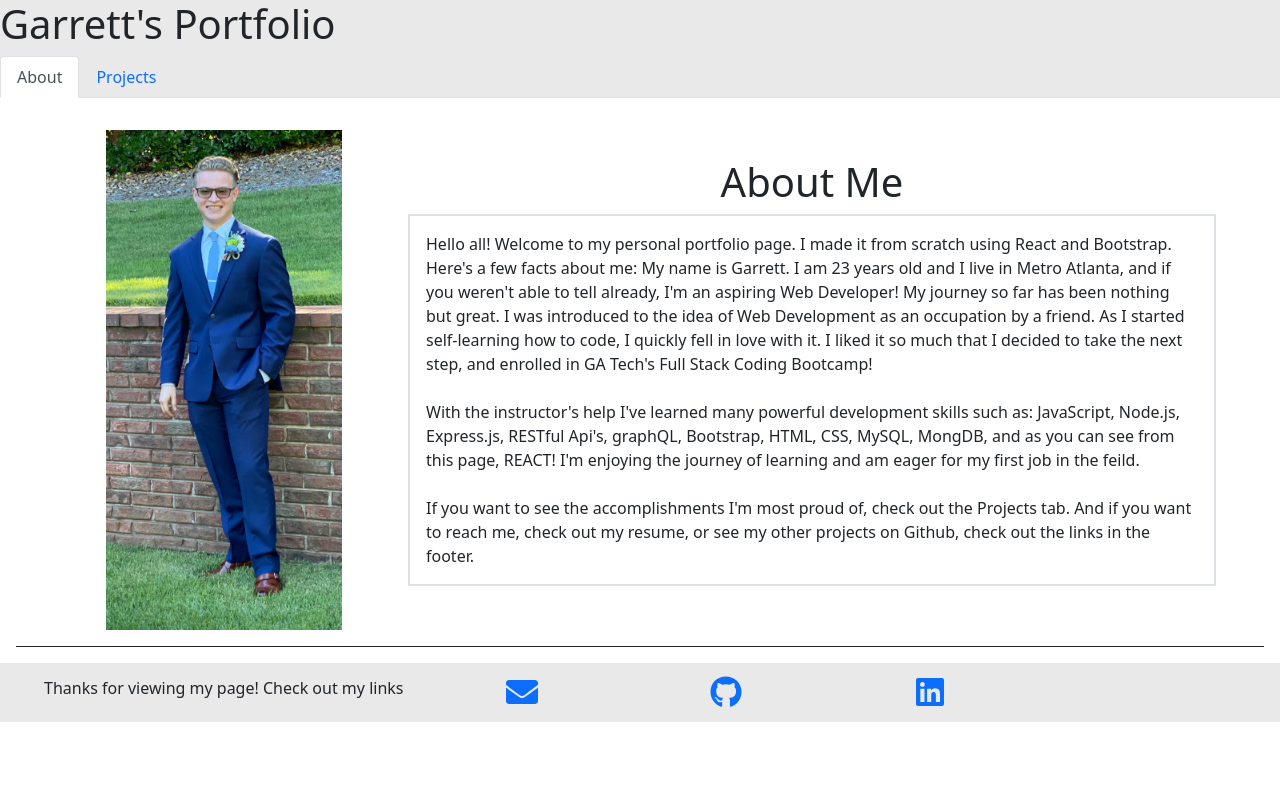
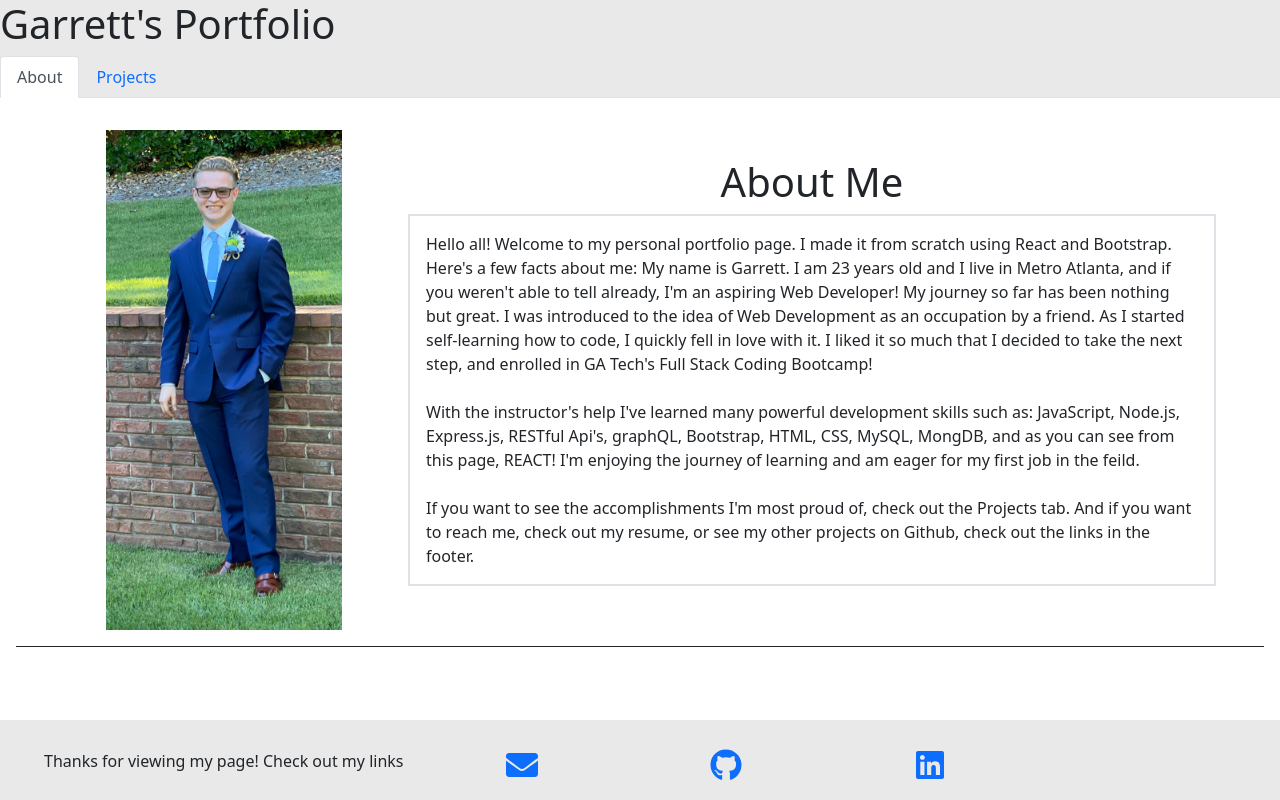
Before and after one commit to GarrettLB/Portfolio-powered-by-REACT-, a React (Create React App) app: page / in a window 1280 px wide. Built offline with nearby package versions, Linux system fonts and the light colour scheme.

Commit message:
finally fixed footer placement

```diff
--- a/src/components/Footer.js
+++ b/src/components/Footer.js
@@ -5,7 +5,7 @@
 
 function Footer() {
   return (
-    <div class="bg">
+    <div class="bg footer">
       <section class="row m-3 justify-content-around">
         <nav class="d-flex">
             <h6 class="text-center p-3">Thanks for viewing my page! Check out my links</h6>
--- a/src/components/Main.js
+++ b/src/components/Main.js
@@ -21,7 +21,7 @@
   const handlePageChange = (page) => setCurrentPage(page);
 
   return (
-    <div>
+    <div class="page-container">
       <Header currentPage={currentPage} handlePageChange={handlePageChange} />
       {renderPage()}
       <Footer />
--- a/src/components/pages/ProjectPage.js
+++ b/src/components/pages/ProjectPage.js
@@ -3,7 +3,7 @@
 
 function ProjectPage() {
   return (
-    <div class="row justify-content-around m-3">
+    <div class="row justify-content-around m-3 content-wrap">
 
       <h1 class="text-center">Projects</h1>
 
--- a/src/index.css
+++ b/src/index.css
@@ -40,3 +40,19 @@
 .profile-pic {
   max-height: 500px;
 }
+
+.page-container {
+  position: relative;
+  min-height: 100vh;
+}
+
+.footer {
+  position: absolute;
+  bottom: 0;
+  width: 100%;
+  height: 5.0rem;            /* Footer height */
+}
+
+.content-wrap {
+  padding-bottom: 5.0rem;    /* Footer height */
+}
```
